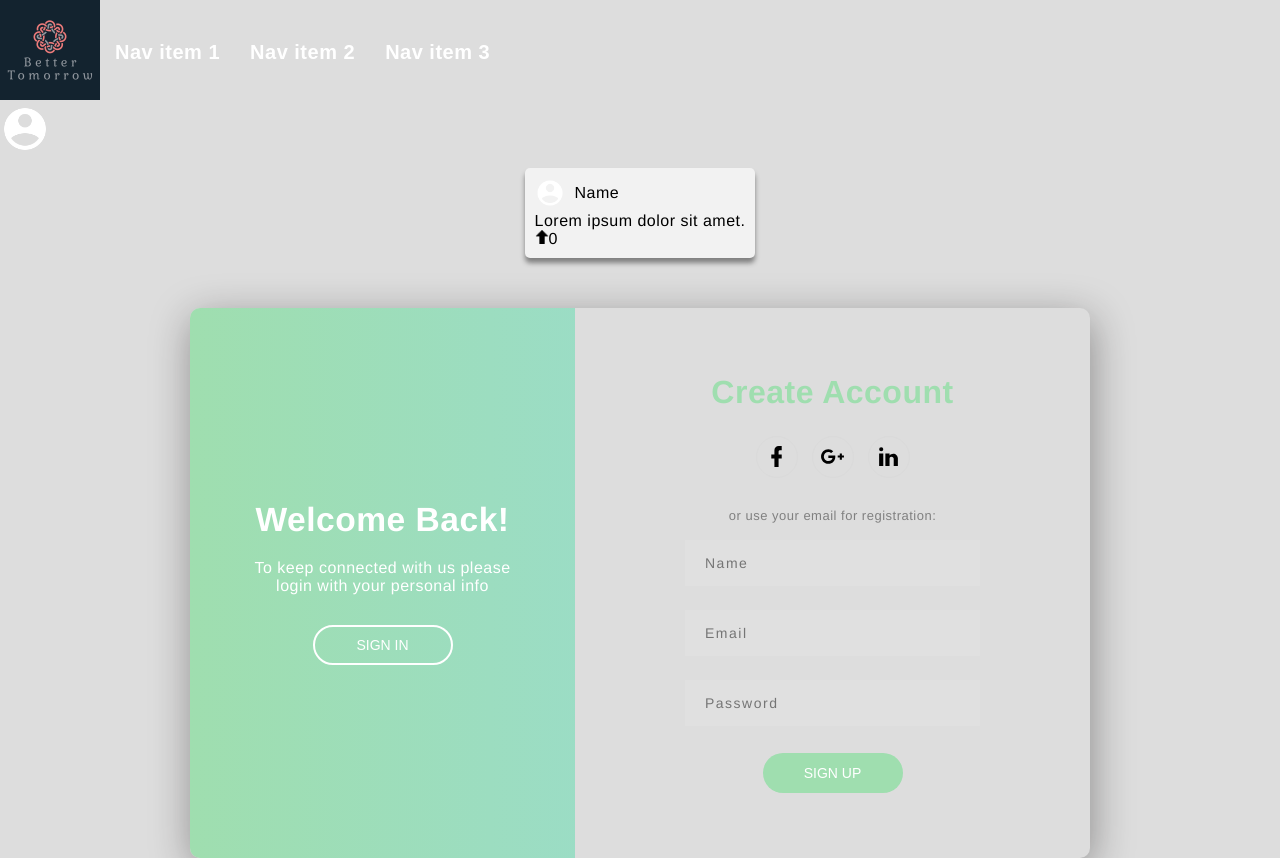
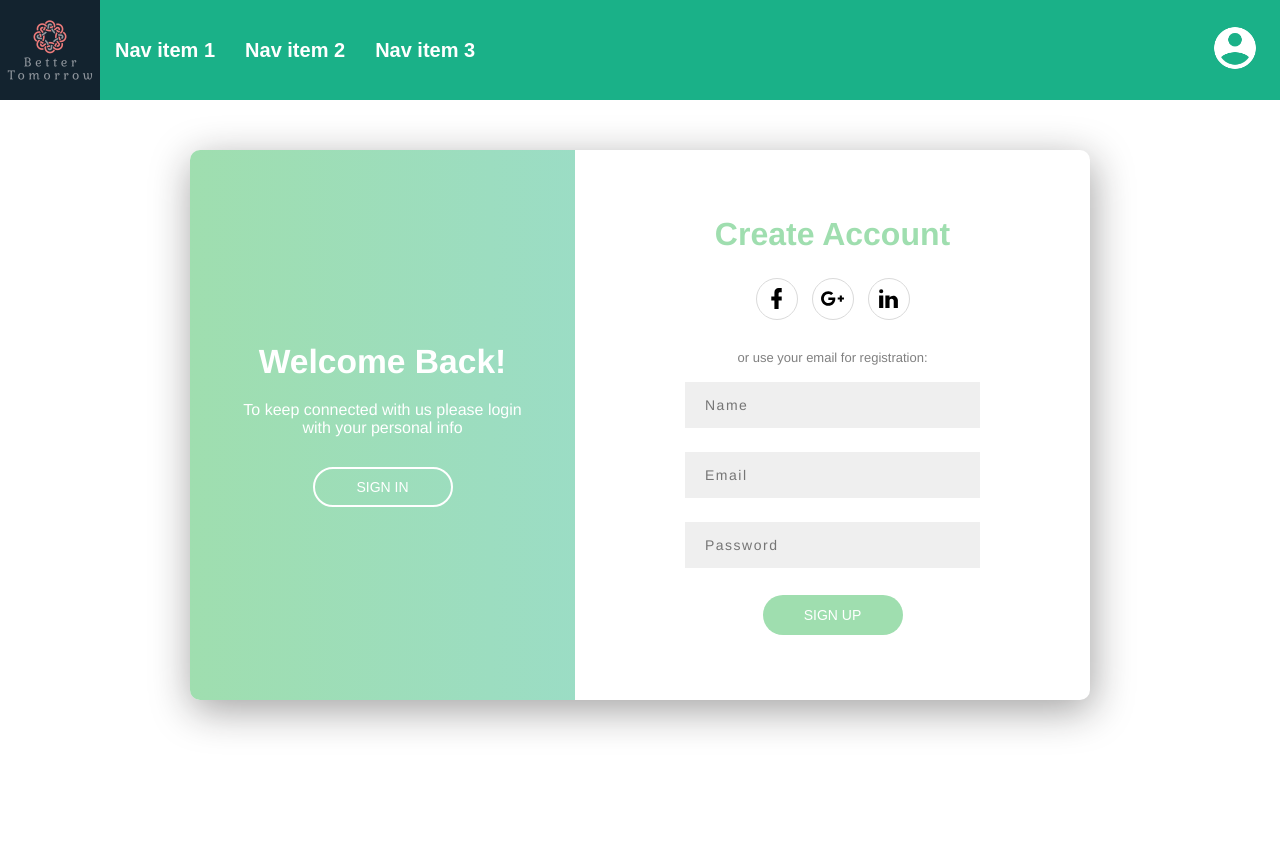
Before and after one commit to VidishaAG/Better-Tomorrow, a React (Create React App) app in the folder frontend/: page / in a window 1280 px wide. After the commit the page ends 800 px from the top, so only its background shows below. Built offline with nearby package versions, Linux system fonts and the light colour scheme.

Commit message:
fixed navbar

```diff
--- a/frontend/src/App.css
+++ b/frontend/src/App.css
@@ -0,0 +1,4 @@
+body, html{
+  margin: 0;
+  font-family: 'Helvetica Neue', sans-serif;
+}
--- a/frontend/src/App.js
+++ b/frontend/src/App.js
@@ -1,5 +1,6 @@
 import './App.css';
-import './css/home.css'
+import './css/navbar.css'
+import './css/card.css'
 import './css/login.css'
 
 import { Navbar } from './components/Navbar';
@@ -10,7 +11,7 @@ function App() {
   return (
     <div>
       <Navbar />
-      <Card />
+      {/* <Card /> */}
       <Login />
     </div>
   );
--- a/frontend/src/components/Navbar.js
+++ b/frontend/src/components/Navbar.js
@@ -4,7 +4,7 @@ import user from '../assets/user.png'
 
 export const Navbar = () => {
   return (
-    <>
+    <header>
       <div className="logoAndNav">
         <div className="logo">
           <img src={logo} alt="logo.png" width="100" />
@@ -24,6 +24,6 @@ export const Navbar = () => {
       </div>
       <div>
       </div>
-    </>
+    </header>
   )
 }
--- /dev/null
+++ b/frontend/src/css/card.css
@@ -0,0 +1,20 @@
+/* CARD VIEW */
+
+.card{
+    padding: 10px;
+    width: fit-content;
+    margin : 0 auto;
+    vertical-align: middle;
+    background-color: #F2F2F2;
+    border-radius:5px;
+    margin-top: 10px;
+    box-shadow: 0px 5px 5px grey
+}
+.card .nameAndProfile{
+    display: inline-flex;
+}
+.card .nameAndProfile span{
+    margin: auto 0;
+    padding-left: 10px;
+    box-shadow: 2px;
+}
--- a/frontend/src/css/login.css
+++ b/frontend/src/css/login.css
@@ -5,14 +5,6 @@
     --left-color: #9fdeaf;
     /*  Light Blue  */
     --right-color: #96dbe2;
-  }
-
-  body, html{
-    width: 100%;
-    height: 100%;
-    margin: 0;
-    font-family: 'Helvetica Neue', sans-serif;
-    letter-spacing: 0.5px;
   }
 
   .container{
--- a/frontend/src/css/home.css
+++ b/frontend/src/css/navbar.css
@@ -1,11 +1,3 @@
-/* NAVBAR */
-*{
-    margin: 0;
-    transition: all 0.2s;
-}
-body{
-    background-color: #DDDDDD;
-}
 header{
     height:100px;
     margin: 0 auto;
@@ -17,7 +9,7 @@ header{
     display: inline-flex;
 }
 .navitem{
-    padding: 15px;
+    padding: 0 15px;
     margin: auto 0;
     font-family: 'Ubuntu', sans-serif;
     font-weight: bold;
@@ -41,24 +33,3 @@ header{
     margin-bottom: auto;
     padding-right: 20px;
 }
-
-/* CARD VIEW */
-
-.card{
-    padding: 10px;
-    width: fit-content;
-    margin : 0 auto;
-    vertical-align: middle;
-    background-color: #F2F2F2;
-    border-radius:5px;
-    margin-top: 10px;
-    box-shadow: 0px 5px 5px grey
-}
-.card .nameAndProfile{
-    display: inline-flex;
-}
-.card .nameAndProfile span{
-    margin: auto 0;
-    padding-left: 10px;
-    box-shadow: 2px;
-}
```
Also changed, not shown: 2 other files (tests, documents, lock files or other folders).
